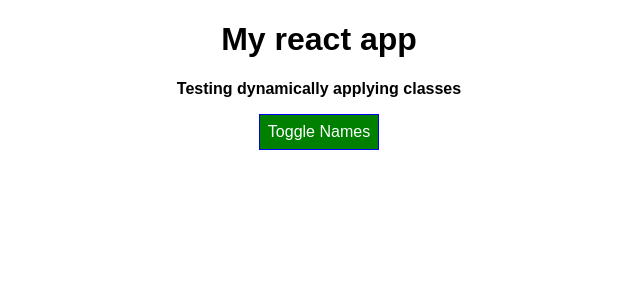
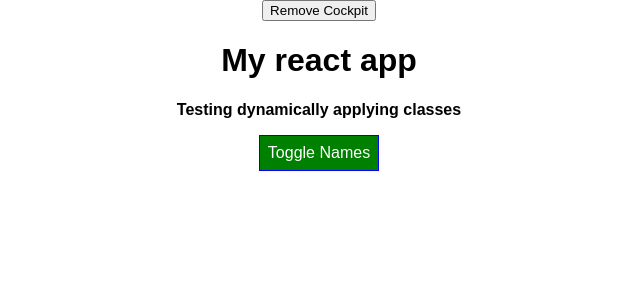
Before and after one commit to kedar512/react-practice-app, a React app: page / in a window 1280 px wide. Shown: the top 300 px of the page, without its empty margins (321-961 px from the left). Built offline with nearby package versions, Linux system fonts and the light colour scheme.

Commit message:
Added changes for component rendering optimization

```diff
--- a/src/components/Cockpit/Cockpit.js
+++ b/src/components/Cockpit/Cockpit.js
@@ -32,11 +32,11 @@ const cockpit = props => {
     btnClass = classes.Red;
   }
 
-  if (props.persons.length >= 3) {
+  if (props.personsLength >= 3) {
     assignedClasses.push(classes.bold);
   }
 
-  if (props.persons.length <= 1) {
+  if (props.personsLength <= 1) {
     assignedClasses.push(classes.red);
   }
 
@@ -53,4 +53,4 @@ const cockpit = props => {
   );
 }
 
-export default cockpit;
+export default React.memo(cockpit);
--- a/src/components/Persons/Persons.js
+++ b/src/components/Persons/Persons.js
@@ -1,17 +1,22 @@
-import React, { Component } from 'react';
+import React, { PureComponent } from 'react';
 import Person from './Person/Person';
 
-class Persons extends Component {
+class Persons extends PureComponent {
 
   /* static getDerivedStateFromProps(props, state) {
     console.log('[Persons.js] getDerivedStateFromProps', props);
     return state;
   } */
 
-  shouldComponentUpdate(nextProps, nextState) {
+  /* shouldComponentUpdate(nextProps, nextState) {
     console.log('[Persons.js] shouldComponentUpdate');
-    return true;
-  }
+
+    if (nextProps.persons !== this.props.persons) {
+      return true;
+    } else {
+      return false;
+    }
+  } */
 
   getSnapshotBeforeUpdate(prevProps, prevState) {
     console.log('[Persons.js] getSnapshotBeforeUpdate');
--- a/src/containers/App.js
+++ b/src/containers/App.js
@@ -15,7 +15,8 @@ class App extends Component {
       { id: 3, name: 'Gaurav', age: 27 }
     ],
     showPersons: false,
-    textInput: ''
+    textInput: '',
+    showCockpit: true
   }
 
   switchNameHandler = (newName) => {
@@ -82,11 +83,18 @@ class App extends Component {
 
     return (
       <div className={classes.App}>
-        <Cockpit
-          persons={this.state.persons}
+        <button
+          onClick={ () => { this.setState({ showCockpit: false }) }}
+        >
+          Remove Cockpit
+        </button>
+        {
+          this.state.showCockpit ? <Cockpit
+          personsLength={this.state.persons.length}
           showPersons={this.state.showPersons}
           clicked={this.togglePersonsHandler}
-         />
+          /> : null
+         }
         {persons}
       </div>
     );
```
